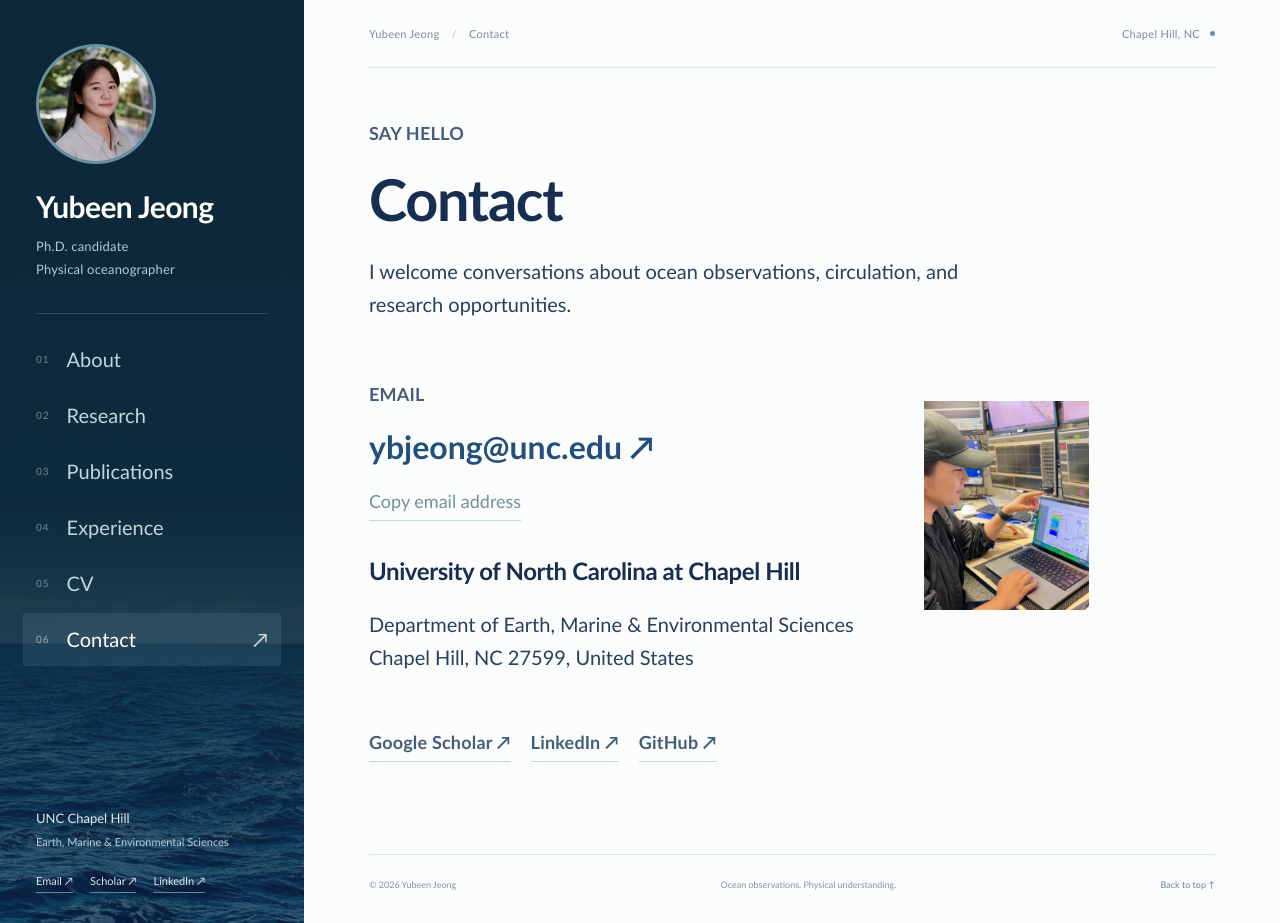
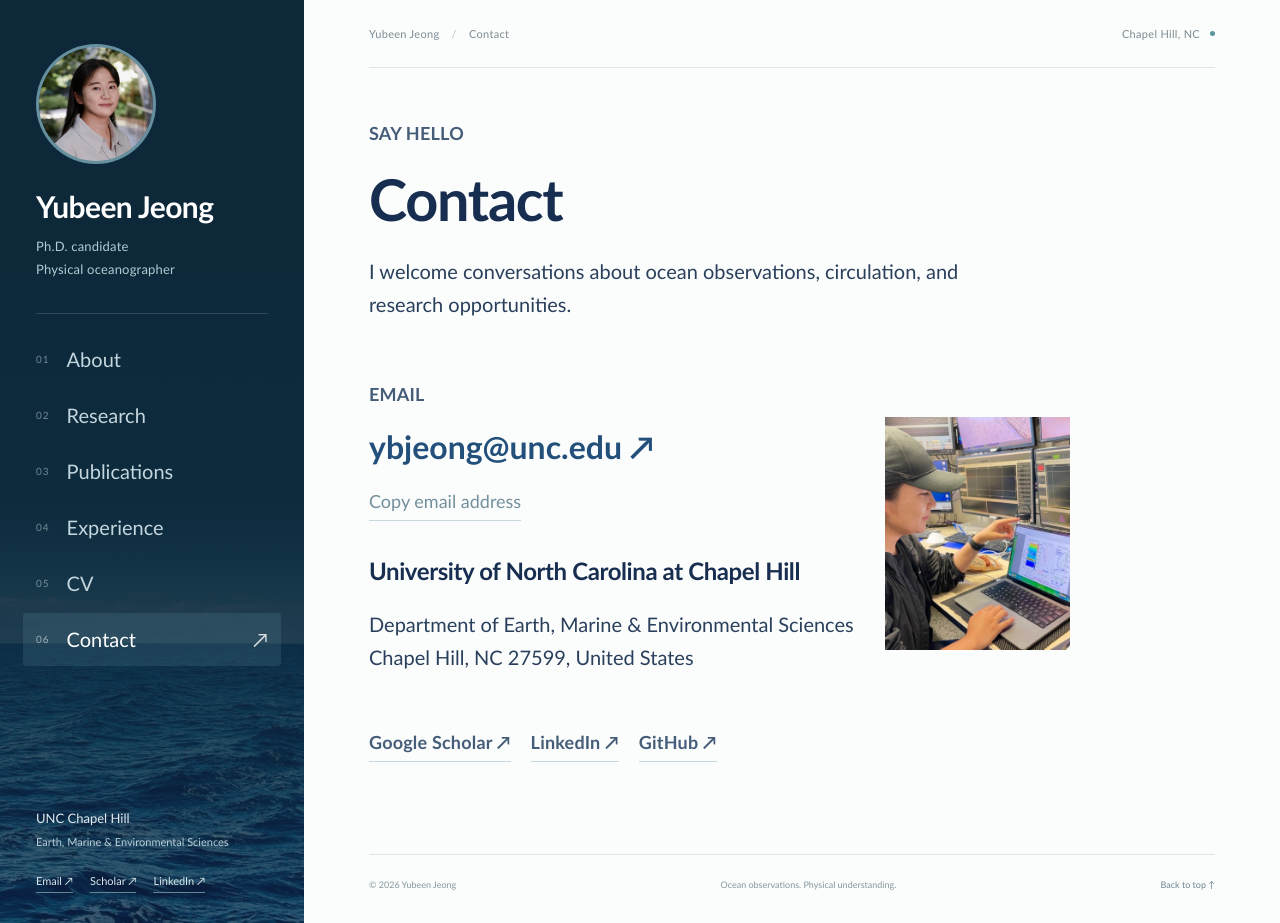
Before and after one commit to YubeenJ/YubeenJ.github.io, a Jekyll site: the page built from contact.md, in a window 1280 px wide and 923 px high. Built offline with Jekyll 4.4.1, drawn with Linux system fonts in a browser that asks for light colours.

Commit message:
Reduce Contact photo spacing and increase its size slightly

```diff
--- a/assets/css/style.css
+++ b/assets/css/style.css
@@ -130,10 +130,10 @@ h1,h2,h3{font-family:var(--font);font-weight:700;letter-spacing:-.4px}.profile-n
 }
 
 .contact-photo {
-  width: 52%;
+  width: 58%;
   justify-self: start;
-  margin-top: 20px;
-  margin-left: 12%;
+  margin-top: 36px;
+  margin-left: 0;
   transform: translateX(-12px);
 }
 
@@ -144,7 +144,7 @@ h1,h2,h3{font-family:var(--font);font-weight:700;letter-spacing:-.4px}.profile-n
   }
 
   .contact-photo {
-    max-width: 187px;
+    max-width: 210px;
     transform: none;
   }
 }
```
